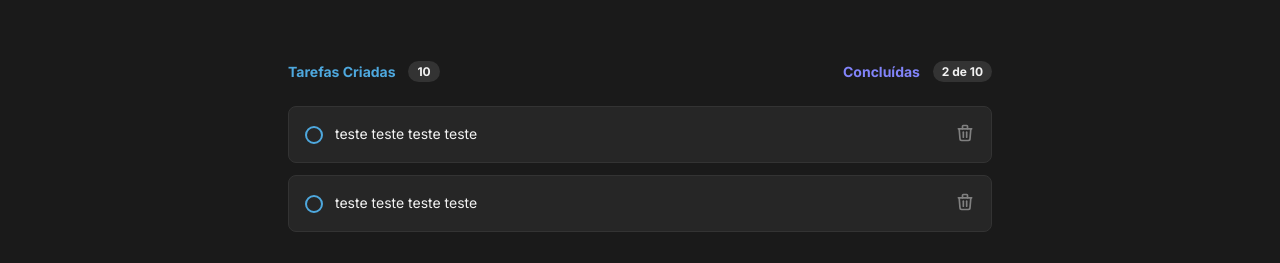
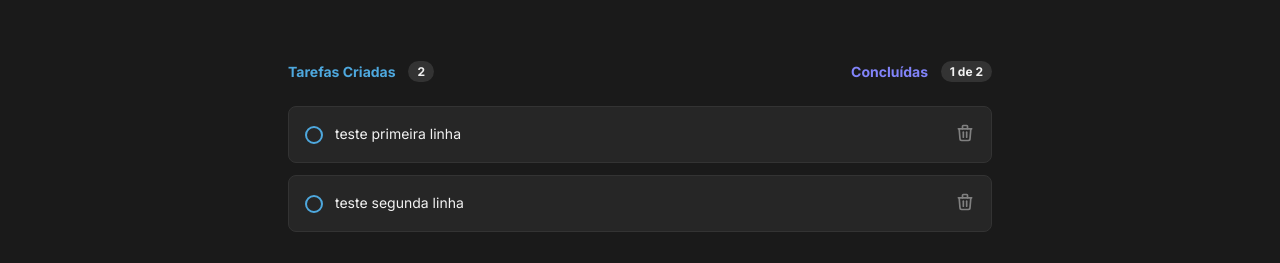
Before and after one commit to Givaild/todo-Ignite, a React (Vite) app: page / in a window 1280 px wide. Shown: the part 229-492 px from the top of the page. Built offline with nearby package versions, Linux system fonts and the light colour scheme.

Commit message:
feat:implement functions for add task

```diff
--- a/src/App.tsx
+++ b/src/App.tsx
@@ -1,11 +1,39 @@
+import { useState } from "react";
 import { Header } from "./components/Header";
 import { Tasks } from "./components/Tasks";
 
+export interface InterfaceTask {
+  id: string;
+  title: string;
+  isCompleted: boolean;
+}
+
 function App() {
+  const [dbTasks,setDbTasks] = useState<InterfaceTask[]>([
+    {id:'teste1',
+    title: 'teste primeira linha',
+    isCompleted:false
+  },
+  {id:'teste2',
+    title: 'teste segunda linha',
+    isCompleted:true
+  }
+  ]);
+
+  function addTask(taskTitle:string) {
+    setDbTasks ([
+      ...dbTasks,
+      {
+        id:crypto.randomUUID(),
+        title:taskTitle,
+        isCompleted: false,
+      }
+    ])
+  }
   return (
     <>
-      <Header />
-      <Tasks />
+      <Header onAddTask = {addTask}/>
+      <Tasks tasks={dbTasks} />
     </>
   );
 }
--- a/src/components/Header/index.tsx
+++ b/src/components/Header/index.tsx
@@ -1,13 +1,31 @@
 import todoLogo from "../../assets/todoLogo.svg";
 import {AiOutlinePlusCircle} from 'react-icons/ai';
 import styles from './header.module.css'
+import { ChangeEvent, FormEvent, useState } from "react";
 
-export function Header() {
+interface Props {
+  onAddTask:(taskTitle:string) => void
+}
+
+export function Header({onAddTask}:Props) {
+  const [title,setTitle] = useState("");
+
+  function handleSubmit(event:FormEvent){
+    event.preventDefault();
+
+    onAddTask(title);
+    setTitle('')
+  }
+
+  function onChangeTitle(event: ChangeEvent<HTMLInputElement>){
+    setTitle(event.target.value)
+  }
+
   return (
     <header className={styles.header}>
       <img src={todoLogo} alt="todo logo" />
-      <form action=""className={styles.newTaskForm}>
-        <input type="text" placeholder="Adicione uma nova tarefa"/>
+      <form action=""className={styles.newTaskForm} onSubmit={handleSubmit}>
+        <input type="text" placeholder="Adicione uma nova tarefa" onChange={onChangeTitle} value={title}/>
         <button>
           Criar
         <AiOutlinePlusCircle size={20}/>
--- a/src/components/Task/index.tsx
+++ b/src/components/Task/index.tsx
@@ -1,14 +1,19 @@
 import styles from './task.module.css'
 import {TbTrash} from "react-icons/tb"
+import { InterfaceTask } from '../../App';
 
-export function Task() {
+interface Props {
+    task: InterfaceTask;
+}
+
+export function Task({task}: Props) {
     return (
         <div className={styles.task}>
             <button className={styles.checkContainer}>
                 <div/>
             </button>
 
-            <p>teste teste teste teste </p>
+            <p>{task.title}</p>
 
             <button className={styles.deleteButton}>
                 <TbTrash size={20}/>
--- a/src/components/Tasks/index.tsx
+++ b/src/components/Tasks/index.tsx
@@ -1,23 +1,30 @@
+import { InterfaceTask } from '../../App'
 import { Task } from '../Task'
 import styles from './tasks.module.css'
-export function Tasks() {
+interface Props {
+    tasks: InterfaceTask[];
+}
+export function Tasks({tasks}: Props) {
+    const tasksQuantify = tasks.length;
+    const completedTasks = tasks.filter(tasks => tasks.isCompleted).length;
     return (
         <section className={styles.tasks}>
         <header className={styles.header}>
             <div>
                 <p>Tarefas Criadas</p>
-                <span>10</span>
+                <span>{tasksQuantify}</span>
             </div>
 
             <div>
                 <p className={styles.textPurple}>Concluídas</p>
-                <span>2 de 10</span>
+                <span>{completedTasks} de {tasksQuantify}</span>
             </div>
         </header>
 
         <div className={styles.list}>
-            <Task />
-            <Task />
+            {tasks.map((task) =>
+            <Task key={task.id} task= {task}/>
+            )}
         </div>
         </section>
     )
```
